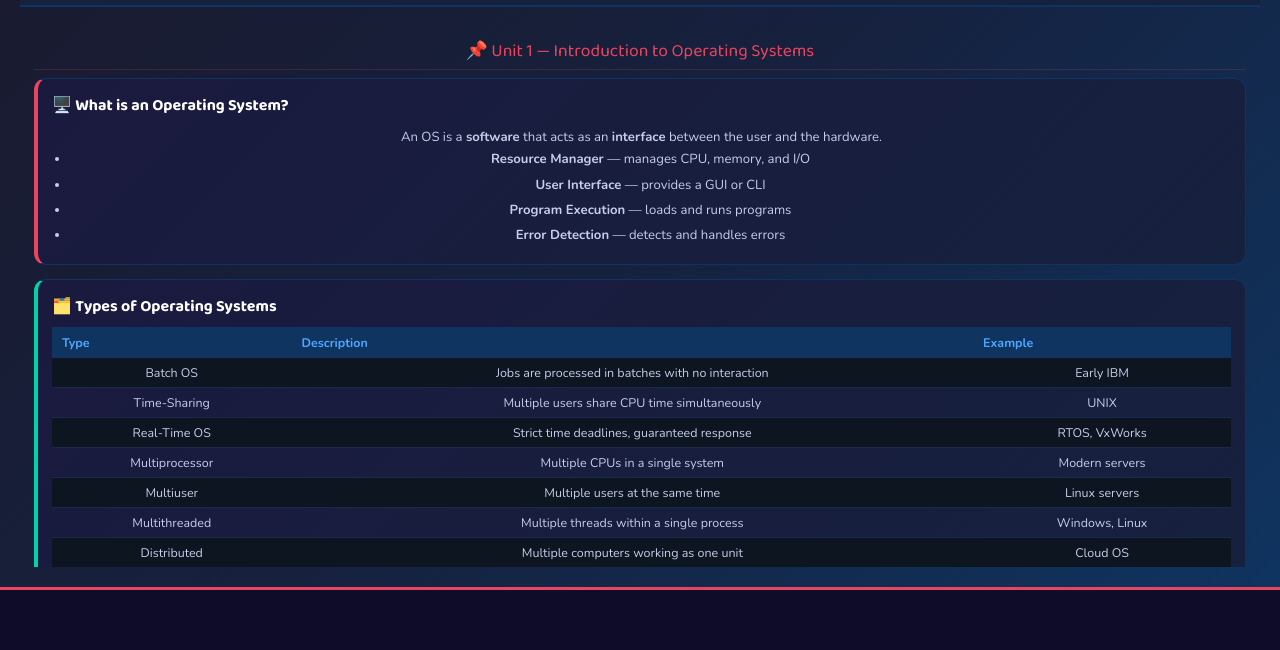
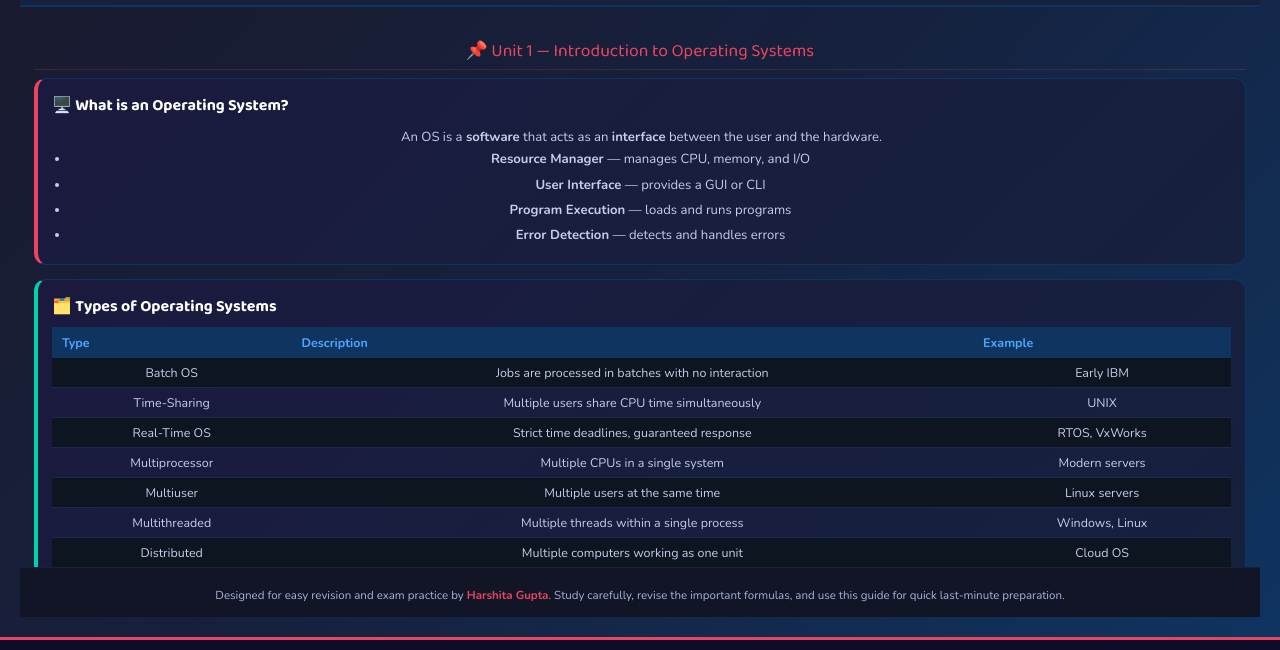
Before and after one commit to Harshita1298/OS, a plain HTML site: page OS_Complete_Study_Guide.html in a window 1280 px wide. Shown: the part 108-758 px from the top of the page. Drawn offline with nearby package versions, Linux system fonts and the light colour scheme.

Commit message:
Add footer attribution to study guide

```diff
--- a/OS_Complete_Study_Guide.html
+++ b/OS_Complete_Study_Guide.html
@@ -56,6 +56,8 @@
   ::-webkit-scrollbar{width:5px;height:5px;}
   ::-webkit-scrollbar-track{background:#16213e;}
   ::-webkit-scrollbar-thumb{background:#e94560;border-radius:5px;}
+  .footer{background:#111526;color:#a8b2d8;text-align:center;padding:14px 16px;border-top:1px solid #16213e;font-size:0.85em;}
+  .footer strong{color:#e94560;}
 </style>
 </head>
 <body>
@@ -735,5 +737,8 @@ function show(id, btn) {
   btn.classList.add('active');
 }
 </script>
+<div class="footer">
+  <p>Designed for easy revision and exam practice by <strong>Harshita Gupta</strong>. Study carefully, revise the important formulas, and use this guide for quick last-minute preparation.</p>
+</div>
 </body>
 </html>
```
